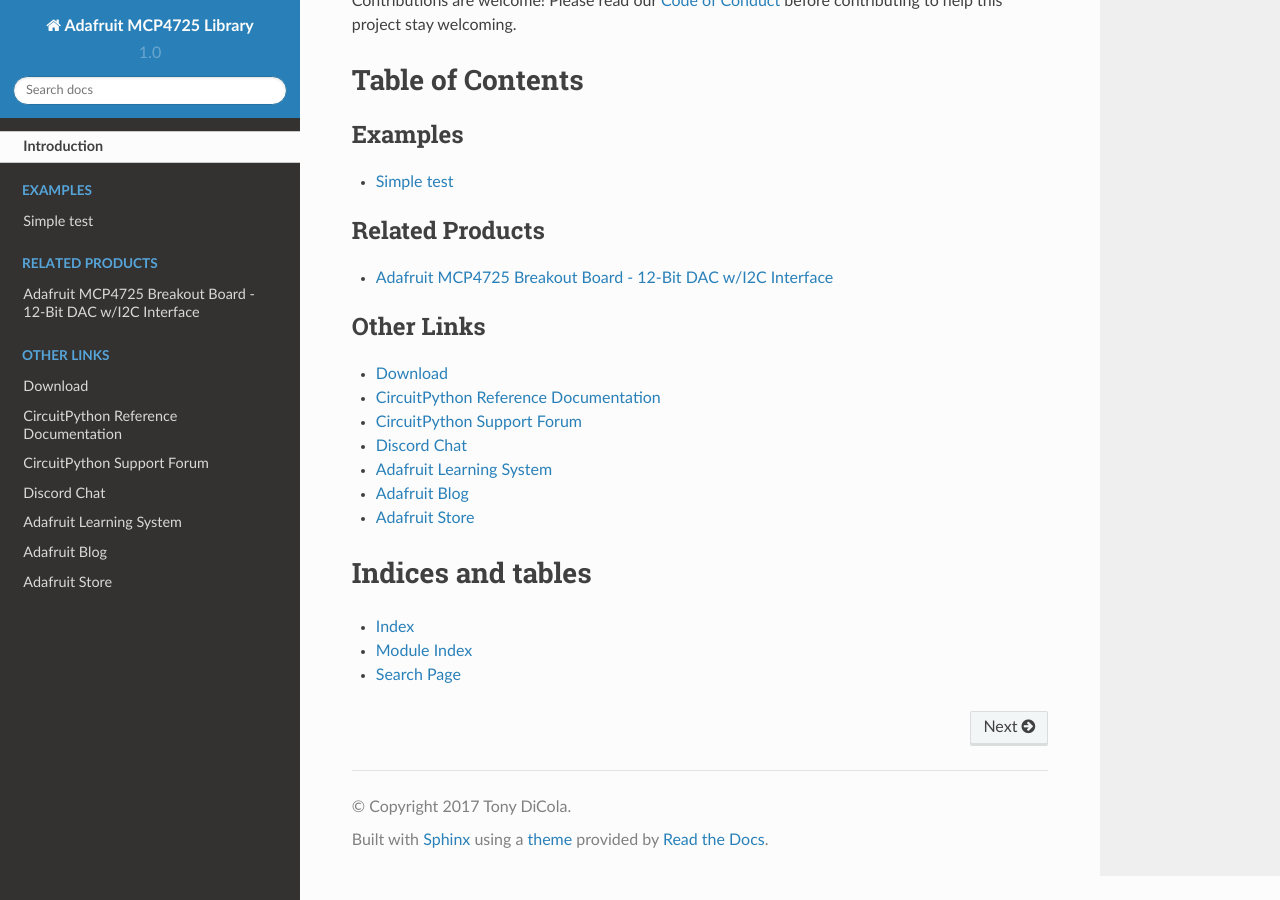
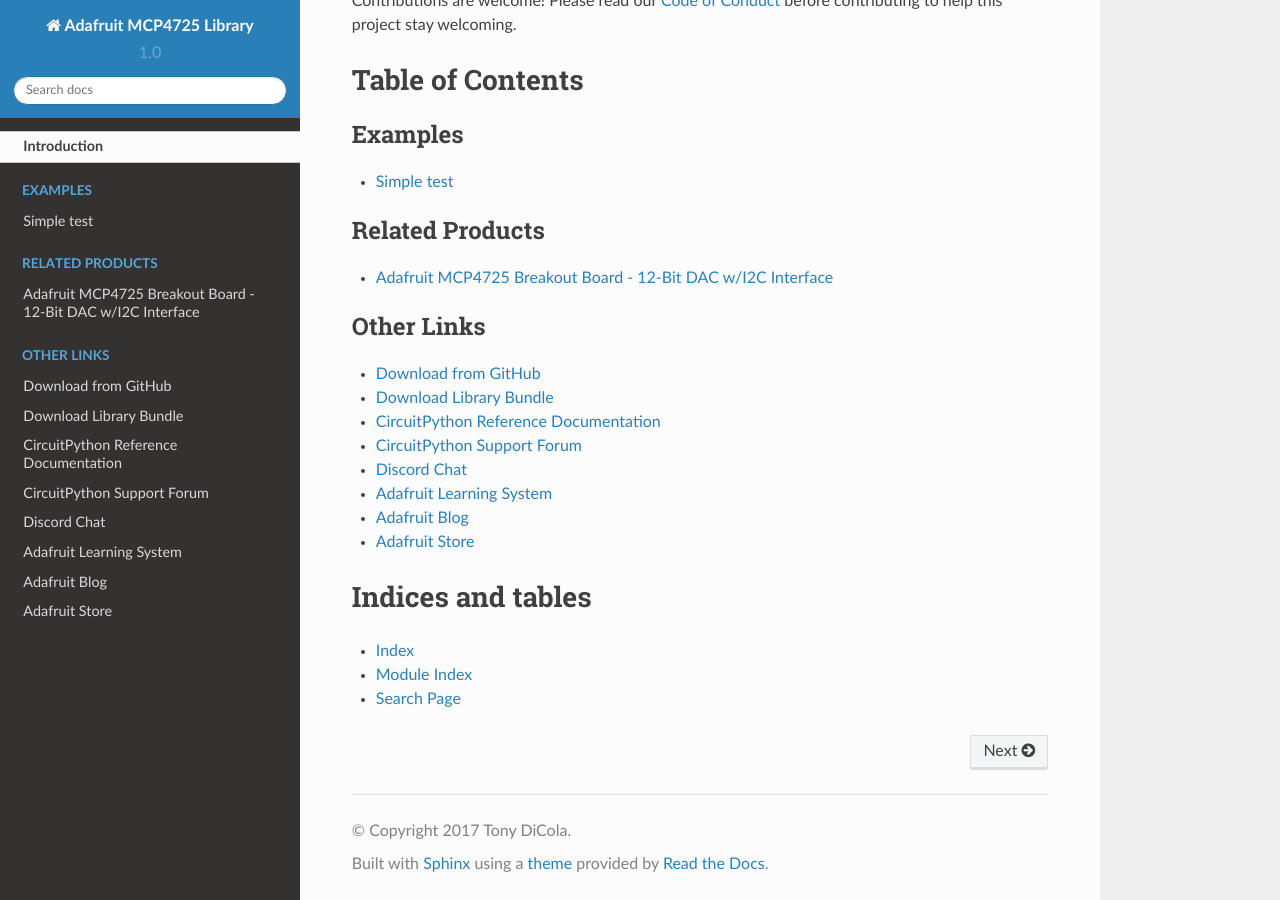
Before and after one commit to adafruit/Adafruit_CircuitPython_MCP4725, a Sphinx documentation site: the page built from docs/index.rst, in a window 1280 px wide and 900 px high, scrolled down 1318 px. Built offline with Sphinx 7.4.7 and the Read the Docs theme 2.0.0, drawn with Linux system fonts in a browser that asks for light colours.

Commit message:
Added cp.org link to index.rst

```diff
--- a/docs/index.rst
+++ b/docs/index.rst
@@ -31,7 +31,8 @@
 .. toctree::
     :caption: Other Links
 
-    Download <https://github.com/adafruit/Adafruit_CircuitPython_MCP4725/releases/latest>
+    Download from GitHub <https://github.com/adafruit/Adafruit_CircuitPython_MCP4725/releases/latest>
+    Download Library Bundle <https://circuitpython.org/libraries>
     CircuitPython Reference Documentation <https://docs.circuitpython.org>
     CircuitPython Support Forum <https://forums.adafruit.com/viewforum.php?f=60>
     Discord Chat <https://adafru.it/discord>
```
